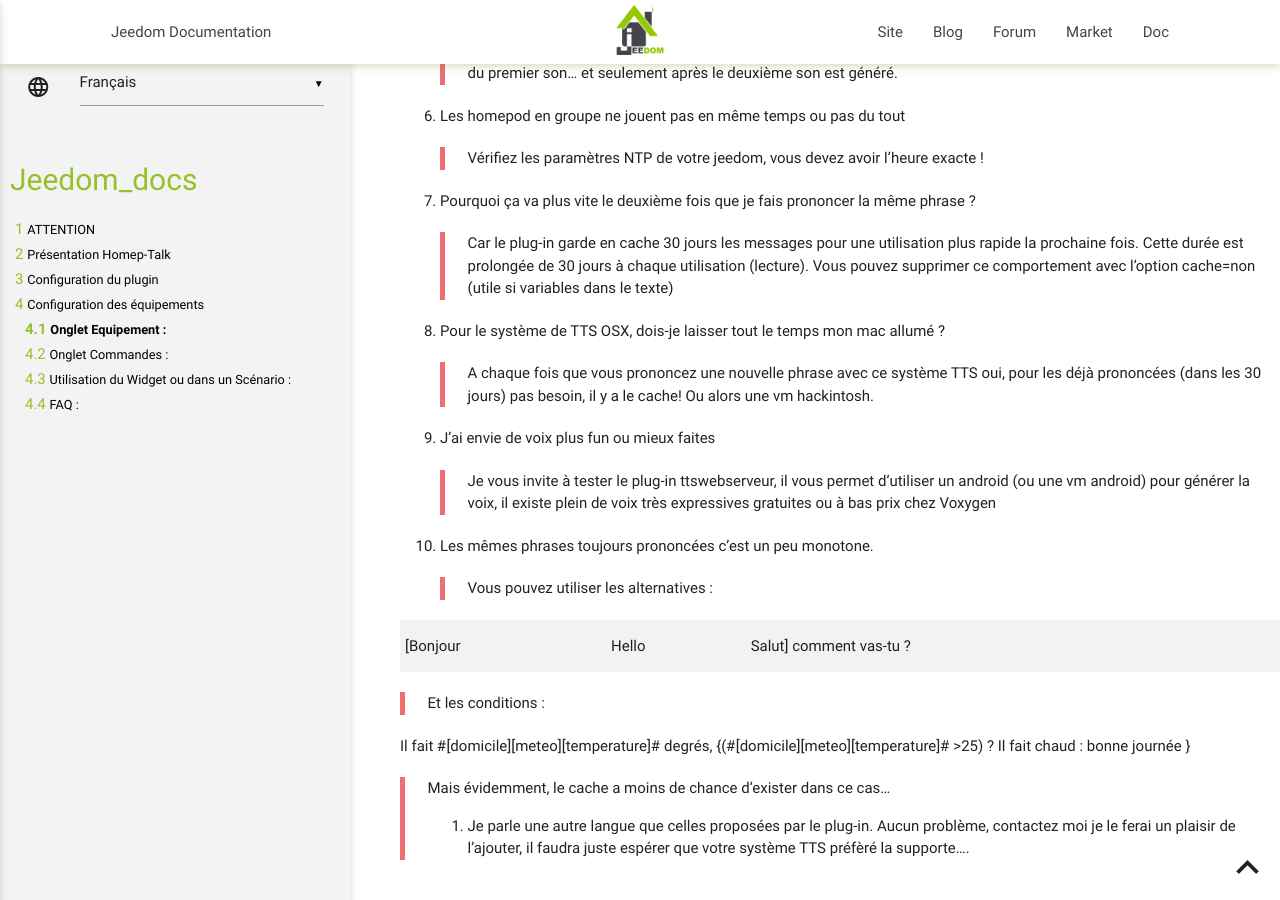
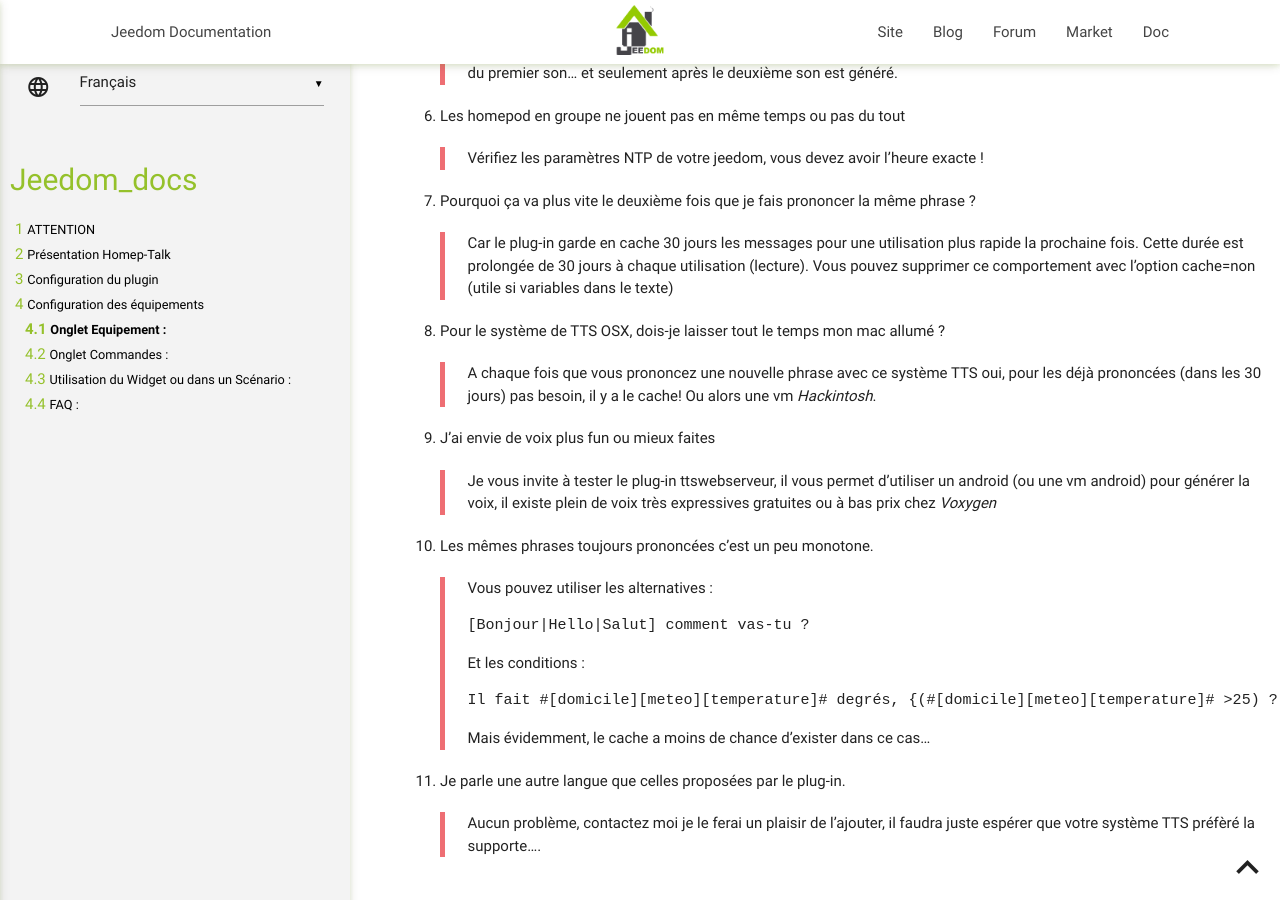
Before and after one commit to NebzHB/jeedom_docs, a Jekyll site: the page built from plugins/xiaomiTalk/fr_FR/index.md, in a window 1280 px wide and 900 px high, scrolled down 2690 px. Built offline with Jekyll 4.4.1, drawn with Linux system fonts in a browser that asks for light colours; our own code applies the rules of GitHub Pages for plain Markdown files.

````diff
--- a/plugins/xiaomiTalk/fr_FR/index.md
+++ b/plugins/xiaomiTalk/fr_FR/index.md
@@ -104,18 +104,18 @@ Vous pouvez utiliser ces quelques astuces :
 7. Pourquoi ça va plus vite le deuxième fois que je fais prononcer la même phrase ?
 >Car le plug-in garde en cache 30 jours les messages pour une utilisation plus rapide la prochaine fois. Cette durée est prolongée de 30 jours à chaque utilisation (lecture). Vous pouvez supprimer ce comportement avec l'option cache=non (utile si variables dans le texte)
 8. Pour le système de TTS OSX, dois-je laisser tout le temps mon mac allumé ?
->A chaque fois que vous prononcez une nouvelle phrase avec ce système TTS oui, pour les déjà prononcées (dans les 30 jours) pas besoin, il y a le cache! Ou alors une vm hackintosh.
+>A chaque fois que vous prononcez une nouvelle phrase avec ce système TTS oui, pour les déjà prononcées (dans les 30 jours) pas besoin, il y a le cache! Ou alors une vm *Hackintosh*.
 9. J'ai envie de voix plus fun ou mieux faites
->Je vous invite à tester le plug-in ttswebserveur, il vous permet d'utiliser un android (ou une vm android) pour générer la voix, il existe plein de voix très expressives gratuites ou à bas prix chez Voxygen
+>Je vous invite à tester le plug-in ttswebserveur, il vous permet d'utiliser un android (ou une vm android) pour générer la voix, il existe plein de voix très expressives gratuites ou à bas prix chez *Voxygen*
 10. Les mêmes phrases toujours prononcées c'est un peu monotone.
 >Vous pouvez utiliser les alternatives :
-
+```
 [Bonjour|Hello|Salut] comment vas-tu ?
-
+```
 >Et les conditions :
-
+```
 Il fait #[domicile][meteo][temperature]# degrés, {(#[domicile][meteo][temperature]# >25) ? Il fait chaud : bonne journée }
-
+```
 >Mais évidemment, le cache a moins de chance d'exister dans ce cas...
 11. Je parle une autre langue que celles proposées par le plug-in.
 >Aucun problème, contactez moi je le ferai un plaisir de l'ajouter, il faudra juste espérer que votre système TTS préfèré la supporte....
````
